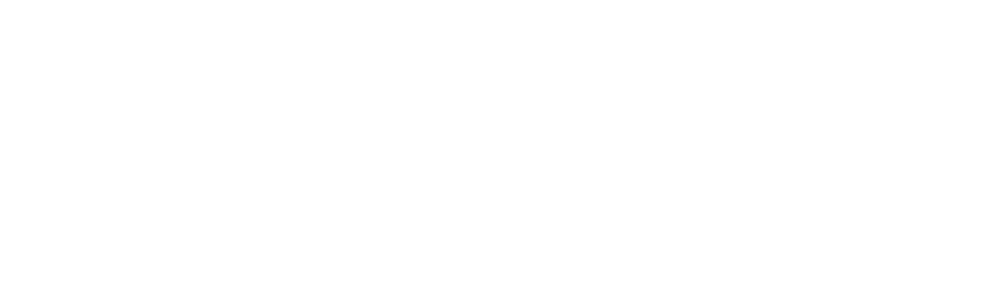
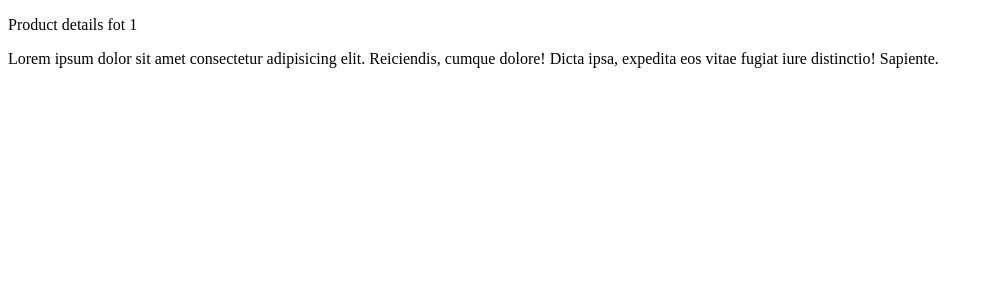
Before and after one commit to barry156/nuxt-dojo, a Nuxt app: page /products/1 in a window 1280 px wide. Before the commit this address had no page. Shown: the top 300 px of the page, without its empty margins (0-993 px from the left). Built offline with nearby package versions, Linux system fonts and the light colour scheme.

Commit message:
Route Parameters

```diff
--- /dev/null
+++ b/pages/products/[id].vue
@@ -0,0 +1,16 @@
+<template>
+    <div>
+        <p>Product details fot {{ id }}</p>
+        <p>Lorem ipsum dolor sit amet consectetur adipisicing elit. Reiciendis, cumque dolore! Dicta ipsa, expedita eos vitae fugiat iure distinctio! Sapiente.</p>
+
+    </div>
+</template>
+
+<script setup>
+const { id } = useRoute().params
+
+</script>
+
+<style lang="scss" scoped>
+
+</style>
```
